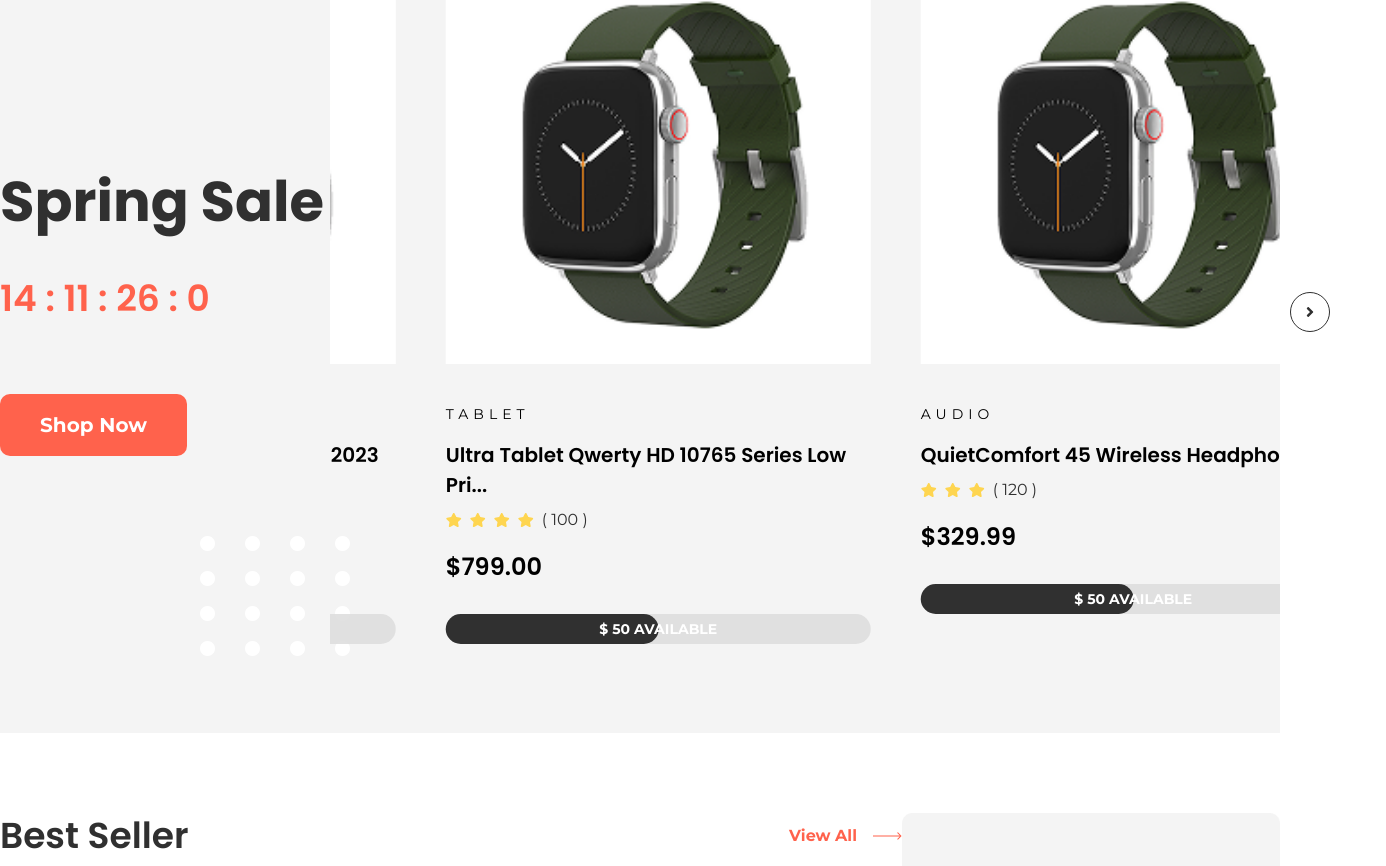
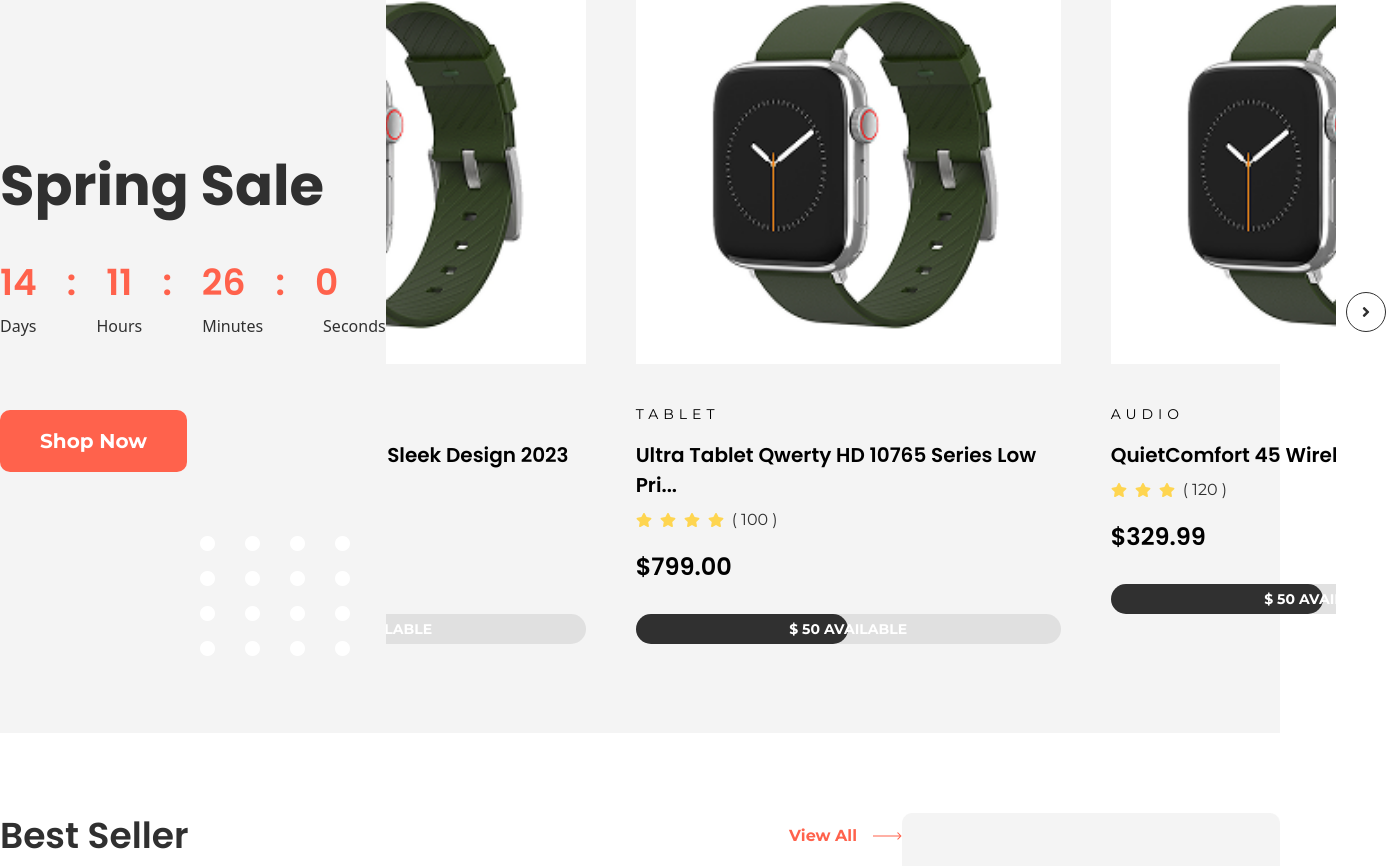
Before and after one commit to moumitaseemaa/eshop, a React (Vite) app: page / in a window 1280 px wide. Shown: the part 3074-3940 px from the top of the page, 1386 px wide, since content can reach past the window. Built offline with nearby package versions, Linux system fonts and the light colour scheme.

Commit message:
Timer updated

```diff
--- a/src/components/SpringSale.jsx
+++ b/src/components/SpringSale.jsx
@@ -47,10 +47,10 @@ const SpringSale = () => {
 
     if (difference < 0) {
       return {
-        days: 0,
-        hours: 0,
-        minutes: 0,
-        seconds: 0,
+        days: "00",
+        hours: "00",
+        minutes: "00",
+        seconds: "00",
       };
     }
 
@@ -93,22 +93,26 @@ const SpringSale = () => {
             <h1 className="font-['Poppins'] font-bold text-[56px] text-[#303030] leading-17">
               Spring Sale
             </h1>
-            <div className="font-['Poppins'] font-semibold text-4xl leading-[46px] text-[#FF624C] mt-10 mb-18">
-              <span>{timerLeft.days}</span> : <span>{timerLeft.hours}</span> :{" "}
-              <span>{timerLeft.minutes} </span> :{" "}
-              <span>{timerLeft.seconds} </span>
-              {/* <Flex
-                className={
-                  "items-center gap-x-[62px] font-['Montserrat'] font-bold text-base text-[#303030] leading-6"
-                }
-              >
-                <p>Days</p>
-                <p>Hours</p>
-                <p>Minutes</p>
-                <p>Seconds</p>
-              </Flex> */}
+            <div className="flex items-center gap-x-[30px] font-['Poppins'] font-semibold text-4xl leading-[46px] text-[#FF624C] mt-10 mb-2">
+
+               <div> {timerLeft.days < 10 ? "0" + timerLeft.days : timerLeft.days} </div>
+                <span> : </span>
+                <div> {timerLeft.hours < 10 ? "0" + timerLeft.hours : timerLeft.hours} </div>
+                <span> : </span>
+                <div> {timerLeft.minutes < 10 ? "0" + timerLeft.minutes : timerLeft.minutes} </div>
+                <span> : </span>
+                <div> {timerLeft.seconds} </div>
+              {/* <span>0 {timerLeft.days}</span> : <span>0 {timerLeft.hours}</span>{" "}
+              : <span> {timerLeft.minutes} </span> :{" "}
+              <span> {timerLeft.seconds} </span> */}
+
             </div>
-
+            <div className=" flex items-center gap-x-[60px] font-montserrat text-base text-[#303030] leading-6 font-normal mb-18">
+                <div>Days</div>
+                <div>Hours</div>
+                <div>Minutes</div>
+                <div>Seconds</div>
+              </div>
             <Button text={"Shop Now"} />
           </div>
 
```
